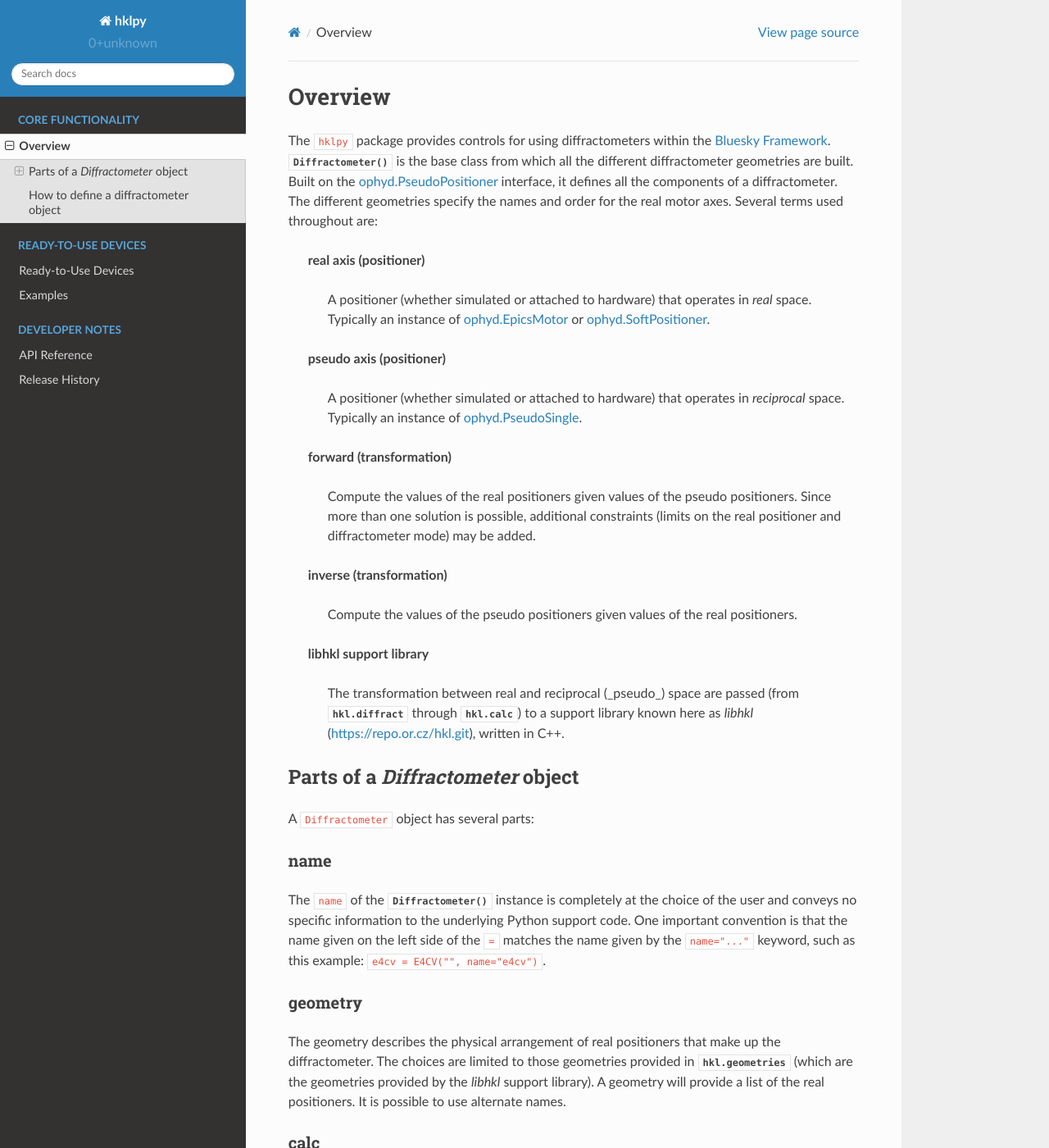
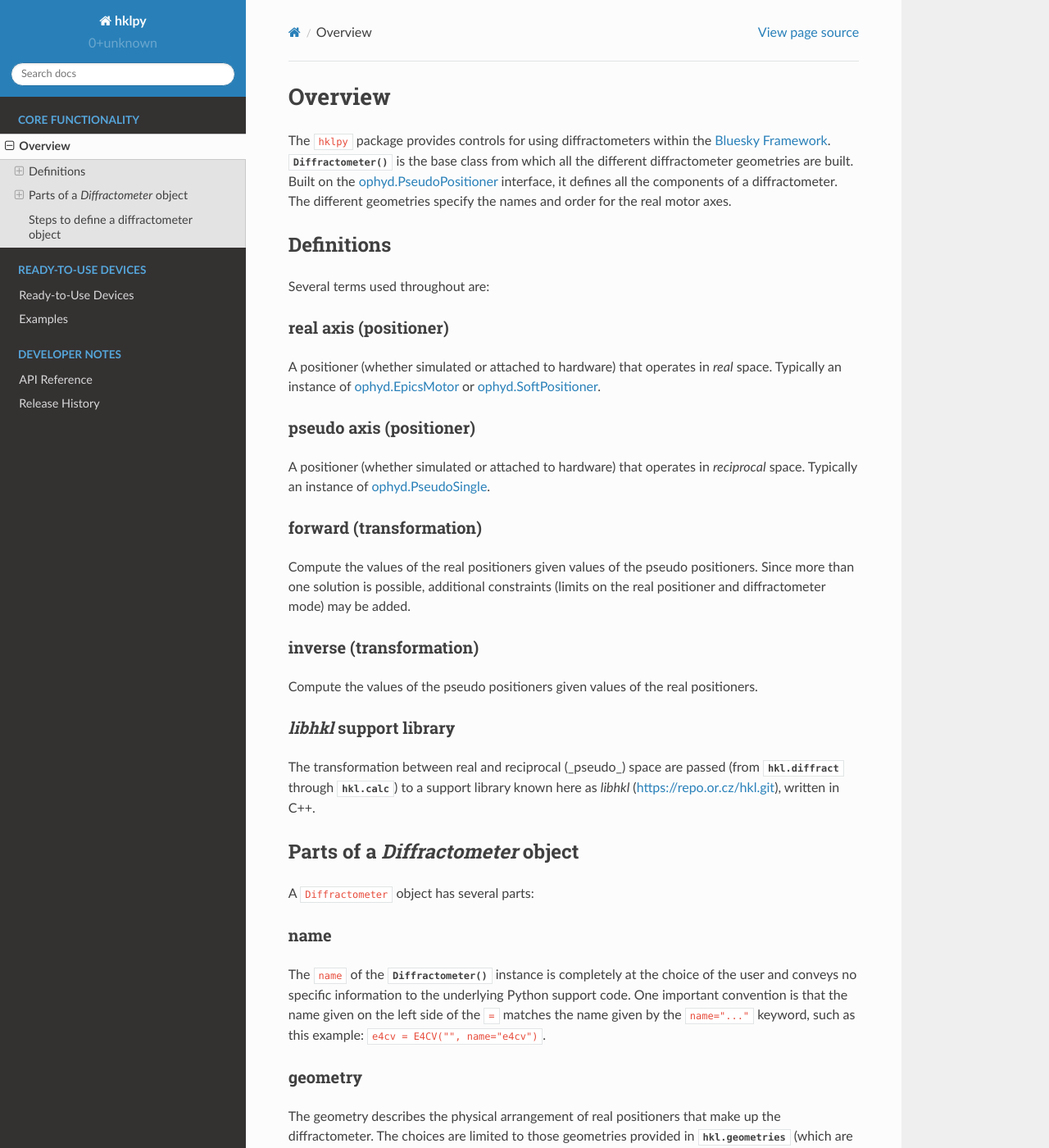
Before and after one commit to bluesky/hklpy, a Sphinx documentation site: the page built from docs/source/overview.rst, in a window 1280 px wide and 1400 px high. Shown: the whole window at 82% size. Built offline with Sphinx 7.4.7 and the Read the Docs theme 2.0.0, drawn with Linux system fonts in a browser that asks for light colours; some of the changed text lies outside the part shown.

Commit message:
MNT #72 reformat

```diff
--- a/docs/source/overview.rst
+++ b/docs/source/overview.rst
@@ -9,41 +9,50 @@ different diffractometer geometries are built.  Built on the
 `ophyd.PseudoPositioner
 <https://blueskyproject.io/ophyd/positioners.html#pseudopositioner>`_ interface,
 it defines all the components of a diffractometer.  The different geometries
-specify the names and order for the real motor axes.  Several terms used throughout
-are:
+specify the names and order for the real motor axes.
 
-  **real axis (positioner)**
+Definitions
+===========
 
-    A positioner (whether simulated or attached to hardware) that operates in
-    *real* space.  Typically an instance of `ophyd.EpicsMotor
-    <https://blueskyproject.io/ophyd/builtin-devices.html#epicsmotor>`_
-    or
-    `ophyd.SoftPositioner
-    <https://blueskyproject.io/ophyd/positioners.html#softpositioner>`_.
+Several terms used throughout are:
 
-  **pseudo axis (positioner)**
+real axis (positioner)
+----------------------
 
-    A positioner (whether simulated or attached to hardware) that operates in
-    *reciprocal* space.  Typically an instance of `ophyd.PseudoSingle
-    <https://blueskyproject.io/ophyd/positioners.html#ophyd.pseudopos.PseudoSingle>`_.
+A positioner (whether simulated or attached to hardware) that operates in
+*real* space.  Typically an instance of `ophyd.EpicsMotor
+<https://blueskyproject.io/ophyd/builtin-devices.html#epicsmotor>`_
+or
+`ophyd.SoftPositioner
+<https://blueskyproject.io/ophyd/positioners.html#softpositioner>`_.
 
-  **forward (transformation)**
+pseudo axis (positioner)
+------------------------
 
-    Compute the values of the real positioners given values of the pseudo
-    positioners.  Since more than one solution is possible, additional
-    constraints (limits on the real positioner and diffractometer mode) may be
-    added.
+A positioner (whether simulated or attached to hardware) that operates in
+*reciprocal* space.  Typically an instance of `ophyd.PseudoSingle
+<https://blueskyproject.io/ophyd/positioners.html#ophyd.pseudopos.PseudoSingle>`_.
 
-  **inverse (transformation)**
+forward (transformation)
+------------------------
 
-    Compute the values of the pseudo positioners given values of the real
-    positioners.
+Compute the values of the real positioners given values of the pseudo
+positioners.  Since more than one solution is possible, additional
+constraints (limits on the real positioner and diffractometer mode) may be
+added.
 
-  **libhkl support library**
+inverse (transformation)
+------------------------
 
-    The transformation between real and reciprocal (_pseudo_) space are passed
-    (from :mod:`hkl.diffract` through :mod:`hkl.calc`) to a support library
-    known here as *libhkl* (https://repo.or.cz/hkl.git), written in C++.
+Compute the values of the pseudo positioners given values of the real
+positioners.
+
+*libhkl* support library
+------------------------
+
+The transformation between real and reciprocal (_pseudo_) space are passed
+(from :mod:`hkl.diffract` through :mod:`hkl.calc`) to a support library
+known here as *libhkl* (https://repo.or.cz/hkl.git), written in C++.
 
 Parts of a `Diffractometer` object
 ==================================
@@ -158,8 +167,8 @@ object                   meaning
 
 Here, ``DFRCT`` is the diffractometer object (such as ``e4cv`` above).
 
-How to define a diffractometer object
-=====================================
+Steps to define a diffractometer object
+=======================================
 
 #. Identify the geometry.
 #. Check that it is supported in  :mod:`hkl.geometries`.
```
